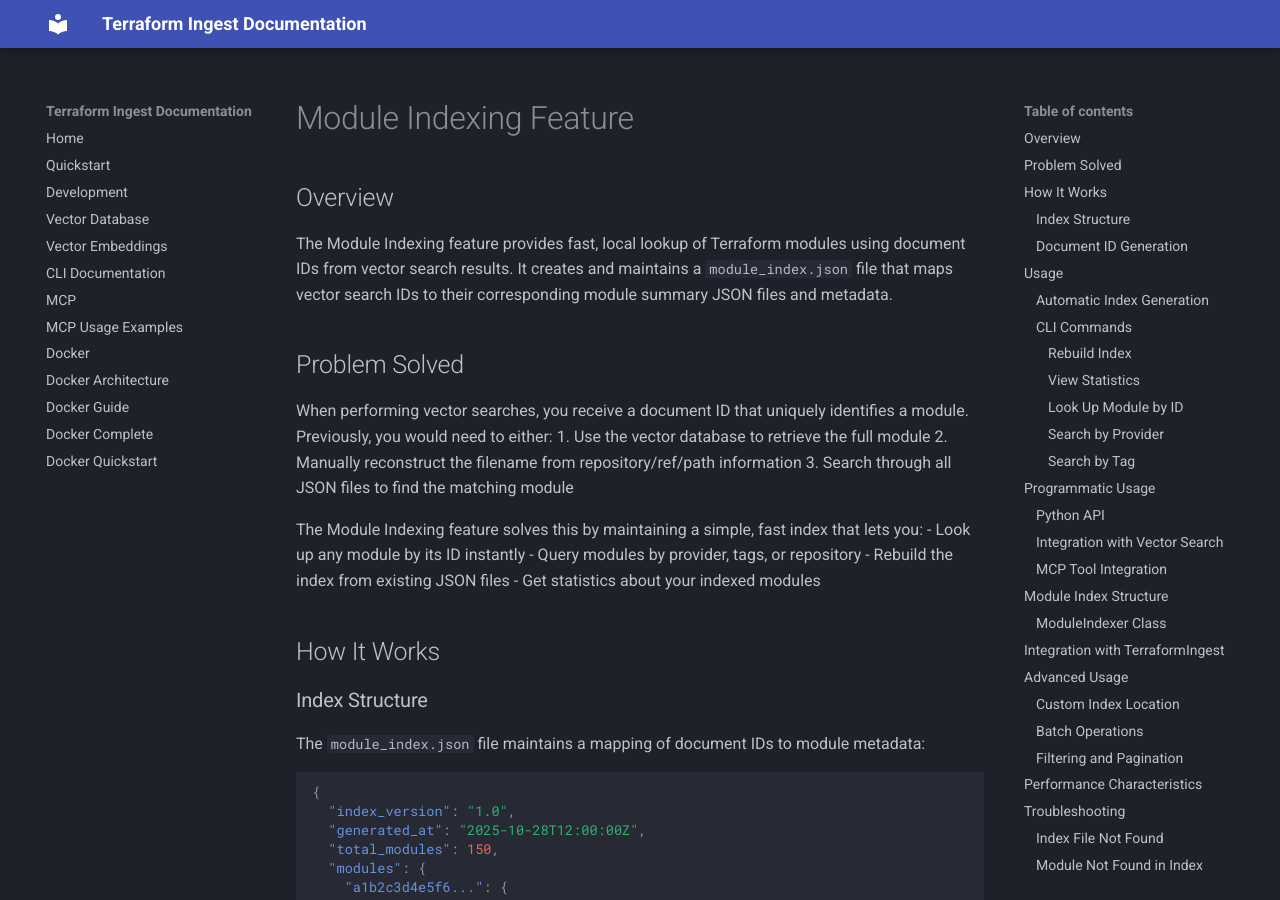
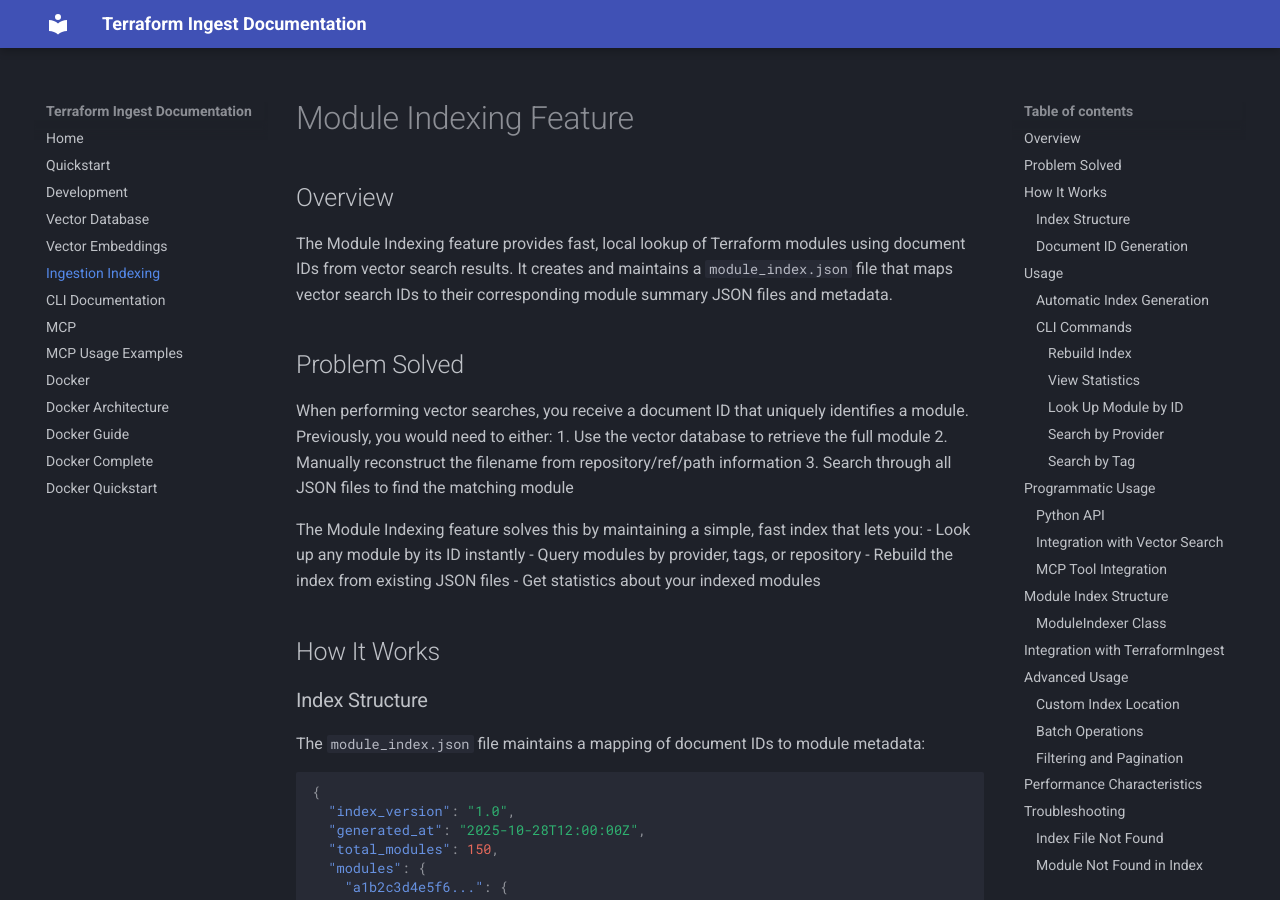
Before and after one commit to zloeber/terraform-ingest, an MkDocs documentation site: the page built from docs/module_indexing.md, in a window 1280 px wide and 900 px high. Built offline with MkDocs 1.6.1 and Material for MkDocs 9.7.7, drawn with Linux system fonts in a browser that asks for light colours.

```diff
--- a/mkdocs.yml
+++ b/mkdocs.yml
@@ -11,6 +11,7 @@
   - 'Development': development.md
   - 'Vector Database': vectordb.md
   - 'Vector Embeddings': embeddings.md
+  - 'Ingestion Indexing': module_indexing.md
   - 'CLI Documentation': cli.md
   - 'MCP': mcp.md
   - 'MCP Usage Examples': mcp_use_examples.md
```
